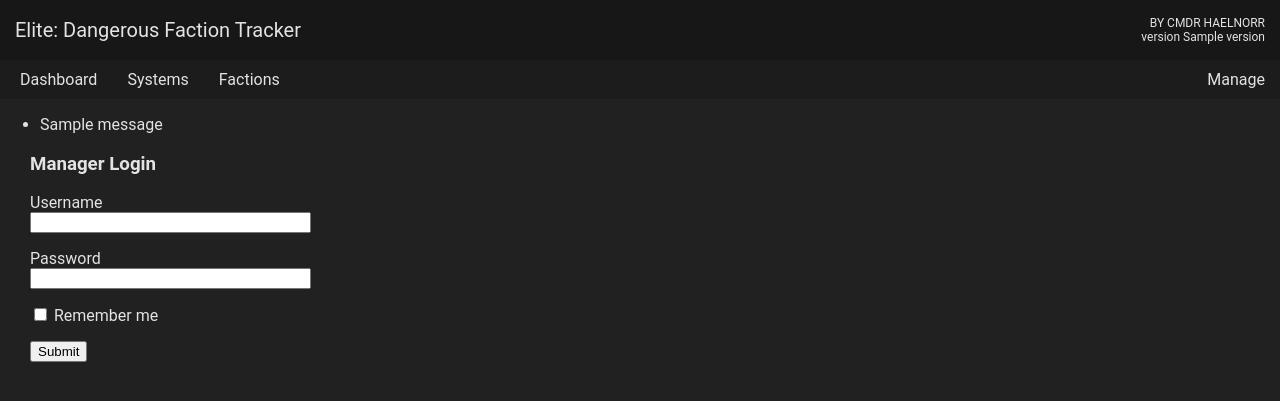
After one commit to Haelnorr/EliteFactionTracker, a Python web app: template dash/web/templates/login.html in a window 1280 px wide. The commit adds this page. Shown: the top 401 px of the page. Run offline with Jinja, Linux system fonts and the light colour scheme; the template is opened without the code that fills it: most values are stand-ins (such as "Sample title", 1, 10 or a date in 2020); one stand-in notice (Sample message) is shown; form fields are guessed from the names that the template uses.

Commit message:
Flask dashboard:  - config class created    - secret key option added  - basic manager login form created    - created 'login.html', 'forms.py' and added appropriate functions to 'routes.py'  - replaced static url links in 'routes.py' and 'base.html' with 'url_for' calls  - added 'Manage' button on navbar and styled appropriately

```diff
--- a/dash/web/__init__.py
+++ b/dash/web/__init__.py
@@ -1,5 +1,7 @@
 from flask import Flask
+from .config import Config
 
 dash_app = Flask(__name__)
+dash_app.config.from_object(Config)
 
 from . import routes
--- /dev/null
+++ b/dash/web/config.py
@@ -0,0 +1,5 @@
+import os
+
+
+class Config(object):
+    SECRET_KEY = os.environ.get('SECRET_KEY') or 'you-will-never-guess'
--- a/dash/web/static/style.css
+++ b/dash/web/static/style.css
@@ -60,6 +60,7 @@ a:link, a:visited {
     margin: 0px;
     padding-left: 5px;
     background-color: #1c1c1c;
+    display: flex;
 }
 
 #nav a:link, a:visited {
@@ -73,6 +74,10 @@ a:link, a:visited {
 
 #nav a:hover {
     background-color: #212121;
+}
+
+#nav #manage {
+    margin-left: auto;
 }
 
 #main {
--- a/dash/web/templates/base.html
+++ b/dash/web/templates/base.html
@@ -16,10 +16,20 @@
         </div>
     </div>
     <div id="nav">
-        <a href="/dashboard">Dashboard</a>
-        <a href="/system">Systems</a>
-        <a href="/faction">Factions</a>
+        <a href="{{ url_for('dashboard') }}">Dashboard</a>
+        <a href="{{ url_for('system') }}">Systems</a>
+        <a href="{{ url_for('faction') }}">Factions</a>
+        <a id="manage" href="{{ url_for('manage') }}">Manage</a>
     </div>
+    {% with messages = get_flashed_messages() %}
+        {% if messages %}
+        <ul>
+            {% for message in messages %}
+            <li>{{ message }}</li>
+            {% endfor %}
+        </ul>
+        {% endif %}
+    {% endwith %}
     <div id="main">
     {% block content %}{% endblock %}
     </div>
--- /dev/null
+++ b/dash/web/templates/login.html
@@ -0,0 +1,24 @@
+{% extends "base.html" %}
+
+{% block content %}
+    <h3>Manager Login</h3>
+    <form action="" method="post" novalidate>
+        {{ form.hidden_tag() }}
+        <p>
+            {{ form.username.label }}<br>
+            {{ form.username(size=32) }}<br>
+            {% for error in form.username.errors %}
+            <span style="color: red;">[{{ error }}]</span>
+            {% endfor %}
+        </p>
+        <p>
+            {{ form.password.label }}<br>
+            {{ form.password(size=32) }}<br>
+            {% for error in form.password.errors %}
+            <span style="color: red;">[{{ error }}]</span>
+            {% endfor %}
+        </p>
+        <p>{{ form.remember_me() }} {{ form.remember_me.label }}</p>
+        <p>{{ form.submit() }}</p>
+    </form>
+{% endblock %}
--- a/definitions.py
+++ b/definitions.py
@@ -1,4 +1,4 @@
 import os.path
 
 ROOT_DIR = os.path.dirname(os.path.abspath(__file__))
-VERSION = '0.6.02'
+VERSION = '0.7.01'
--- a/dependencies.txt
+++ b/dependencies.txt
@@ -3,3 +3,4 @@ zmq
 simplejson
 gunicorn
 flask
+flask-wtf
```
Also changed, not shown: dash/web/forms.py (added, +10 -0 lines), dash/web/routes.py (+24 -4 lines).
